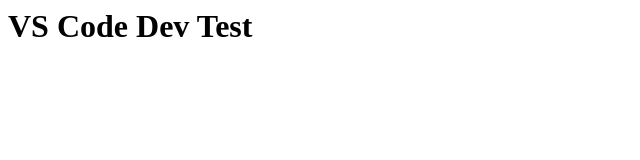
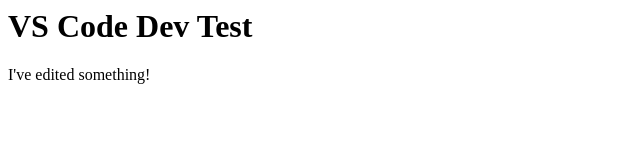
Before and after one commit to newmanix/vs-code-dev-test, a plain HTML site: page index.html in a window 1280 px wide. Shown: the whole page, without its empty margins (0-640 px from the left). Drawn offline with Linux system fonts and the light colour scheme.

Commit message:
Here's my message

```diff
--- a/index.html
+++ b/index.html
@@ -1 +1,2 @@
 <h1>VS Code Dev Test</h1>
+    <p>I've edited something!</p>
```
